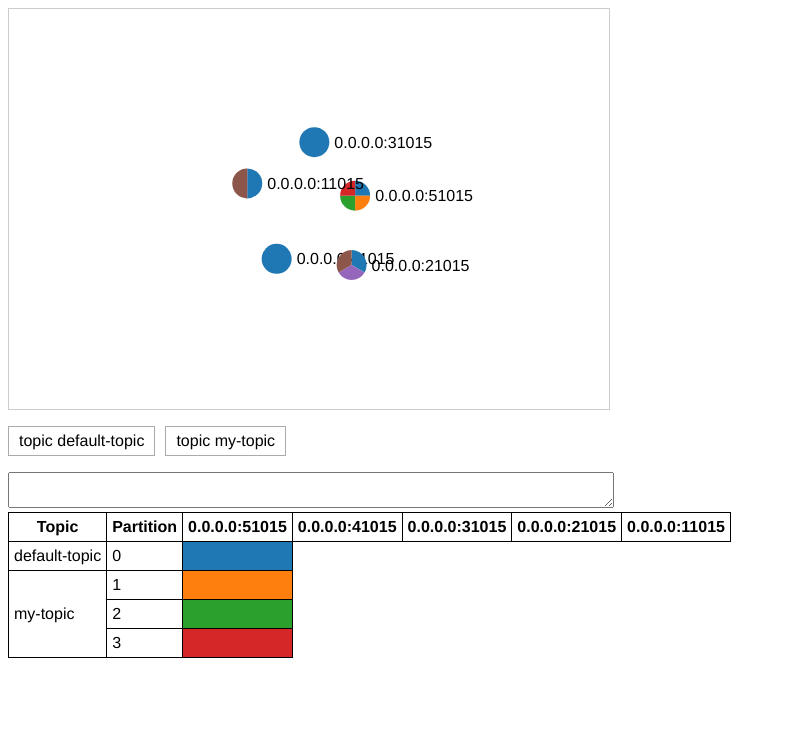
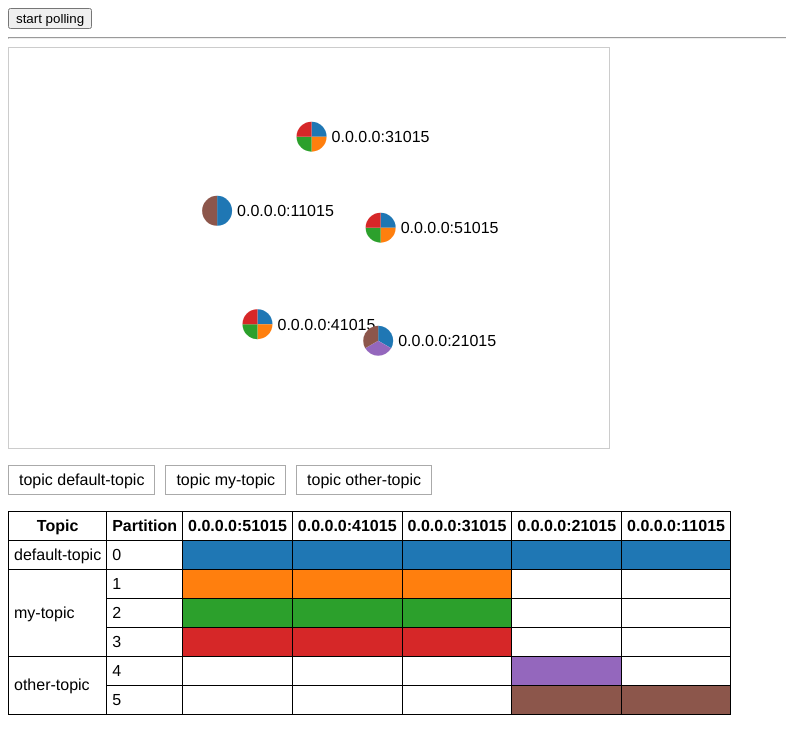
Before and after one commit to nikku/zb-viz, a plain HTML site: page index.html in a window 1280 px wide. Shown: the whole page, without its empty margins (0-786 px from the left). Drawn offline with Linux system fonts and the light colour scheme.

Commit message:
chore(TABLE): zzzZszzczZ

```diff
--- a/index.html
+++ b/index.html
@@ -49,26 +49,34 @@
   </style>
 </head>
 <body>
+  <div id="header">
+    <button id="poll-button">start polling</button>
+    <hr />
+  </div>
   <div id="chart"></div>
   <ul id="legend"></ul>
-  <textarea></textarea>
+
+  <table id="table"></table>
+
   <!--
   <script src="https://d3js.org/d3.v5.js"></script>
   -->
   <script src="./d3.v5.js"></script>
   <script>
 
-    async function fetchData() {
+    async function fetchData(dataFile) {
 
-      var idx = Math.floor(Math.random() * 6);
+      if (!dataFile) {
+        let idx = Math.floor(Math.random() * 6);
 
-      // idx = 0;
+        dataFile = `data-${ idx }`;
+      }
 
-      console.log(`loading data-${ idx }.json`);
+      console.log(`loading ${dataFile}.json`);
 
       var {
         brokers
-      } = await d3.json(`data-${idx}.json`);
+      } = await d3.json(`${dataFile}.json`);
 
       var topicMap = {};
       var partitionMap = {};
@@ -175,19 +183,19 @@
       }
 
       // TABLE
-      var table = d3
-          .select('body')
-          .append('table'),
-        thead = table.append('thead');
+      var table = d3.select('#table');
+
+      var thead = table.append('thead');
 
       thead.append('tr');
+
 
       // UPDATE VISUALS
       function tick() {
 
         var hull =
           hullGroup.selectAll('.hull')
-            .data(visibleGroups);
+            .data(visibleGroups, g => g.topic.id);
 
         var hullEnter =
           hull.enter()
@@ -207,7 +215,7 @@
 
         var node =
           nodeGroup.selectAll('.node')
-            .data(brokers);
+            .data(brokers, b => b.id);
 
         var nodeEnter =
           node.enter()
@@ -247,7 +255,7 @@
 
         var legend = d3.select("#legend")
           .selectAll('.topic')
-            .data(topics);
+            .data(topics, t => t.id);
 
         legend.enter()
           .append('li')
@@ -265,71 +273,109 @@
 
 
         // TABLE
-        var headerCells = thead
-          .selectAll('th')
-          .data(["Topic", "Partition"].concat(brokers.map(b => b.id)));
+        var headerCells =
+          thead.selectAll('th')
+            .data(
+              [ 'Topic', 'Partition' ].concat(brokers.map(b => b.id)),
+              d => d
+            );
 
         headerCells
           .enter()
-          .append('th')
-          .text(d => d);
+            .append('th')
+            .text(d => d);
 
         headerCells
           .exit()
-          .remove();
-
-        var nestedData = d3
-          .nest()
-          .key(t => t.id)
-          .entries(topics);
+            .remove();
 
         var rowGroups = table
           .selectAll('tbody')
-          .data(nestedData);
+          .data(topics, t => t.id);
 
         rowGroups
+          .exit()
+            .remove();
+
+        var rowGroupEnter = rowGroups
           .enter()
-          .append('tbody')
-          .each(function(rowgroup) {
-            var topic = rowgroup.values[0];
+          .append('tbody');
 
-            var rowspan = topic.partitions.length;
+        var partitionRows = rowGroups.merge(rowGroupEnter)
+          .selectAll('tr')
+            .data(topic => topic.partitions, p => p.id);
 
-            d3.select(this)
-              .selectAll('tr')
-              .data(d => d.values[0].partitions)
-              .enter()
-              .append('tr')
-              .each(function (partition, index) {
-                var row = d3.select(this);
+        var partitionRowsEnter = partitionRows
+          .enter()
+            .append('tr');
 
-                if (index == 0) {
-                  row.append('td').attr('rowspan', rowspan).text(topic.id);
-                }
+        var rows = rowGroups
+          .merge(rowGroupEnter)
+            .selectAll('tr');
 
-                row.append('td').text(partition.id);
+        rows.selectAll('.label').remove();
 
-                brokers.forEach(broker => {
-                  var membership = broker.memberships.find(membership => {
+        rows.each(function(partition, i) {
+
+          var self = d3.select(this);
+
+          self.insert('td', ':first-child')
+              .classed('label', true)
+              .text(partition.id);
+
+          if (i === 0) {
+            self.insert('td', ':first-child')
+                .classed('label', true)
+                .text(partition.topic.id)
+                .attr('rowspan', function(d) {
+                  return d.topic.partitions.length;
+                });
+          }
+
+          // console.log(self, arguments)
+        });
+
+        partitionRows
+          .exit()
+            .remove();
+
+        var partitionCells = partitionRows.merge(partitionRowsEnter)
+          .selectAll('td.membership')
+          .data(
+            (partition) => {
+              return brokers.map((broker) => {
+                return {
+                  broker,
+                  partition,
+                  membership: broker.memberships.find(membership => {
                     return membership.partition === partition;
-                  });
+                  })
+                };
+              });
+            },
+            d => `${d.broker.id}__${d.partition.id}`
+          );
 
-                  if (membership) {
-                    row.append('td').text(' ').style('background', membershipColor(membership));
-                  } else {
-                    row.append('td').text(' ');
-                  }
-                });
+        var partitionCellsEnter =
+          partitionCells.enter()
+            .append('td')
+              .classed('membership', true);
 
-                // row.on('click', function(rowdata) {
-                //   console.log('Row Clicked');
-                //   console.log(rowdata);
-                // });
-              });
-          });
+        partitionCells.style('background', (data) => {
 
-          rowGroups.exit().remove();
+          var {
+            broker,
+            membership
+          } = data;
+
+          return membership ? membershipColor(membership) : 'none';
+        });
+
+        partitionCells
+          .exit()
+            .remove();
       }
+
 
       function showPartitions(topics) {
 
@@ -504,9 +550,9 @@
         // showPartitions(selectedTopics);
       }
 
-      function reload() {
+      function load(dataFile) {
 
-        fetchData().then(function(data) {
+        fetchData(dataFile).then(function(data) {
 
           brokers = data.brokers;
           partitions = data.partitions;
@@ -514,14 +560,35 @@
 
           // TODO refresh links
           // REFRESH visual groups
-          simulation.nodes(brokers).restart();
+          simulation
+            .nodes(brokers)
+            .alpha(1)
+            .alphaTarget(0)
+            .restart();
         });
 
       }
 
-      setInterval(reload, 3000);
+      window.load = load;
 
-      reload();
+      var pollButton = document.querySelector('#poll-button');
+
+      var timer;
+
+      pollButton.addEventListener('click', function() {
+        if (timer) {
+          clearInterval(timer);
+          timer = null;
+          pollButton.textContent = 'start polling';
+        } else {
+          timer = setInterval(load, 3000);
+          pollButton.textContent = 'stop polling';
+
+          load();
+        }
+      });
+
+      load('data-0');
     }
 
     run().catch(console.error);
```
